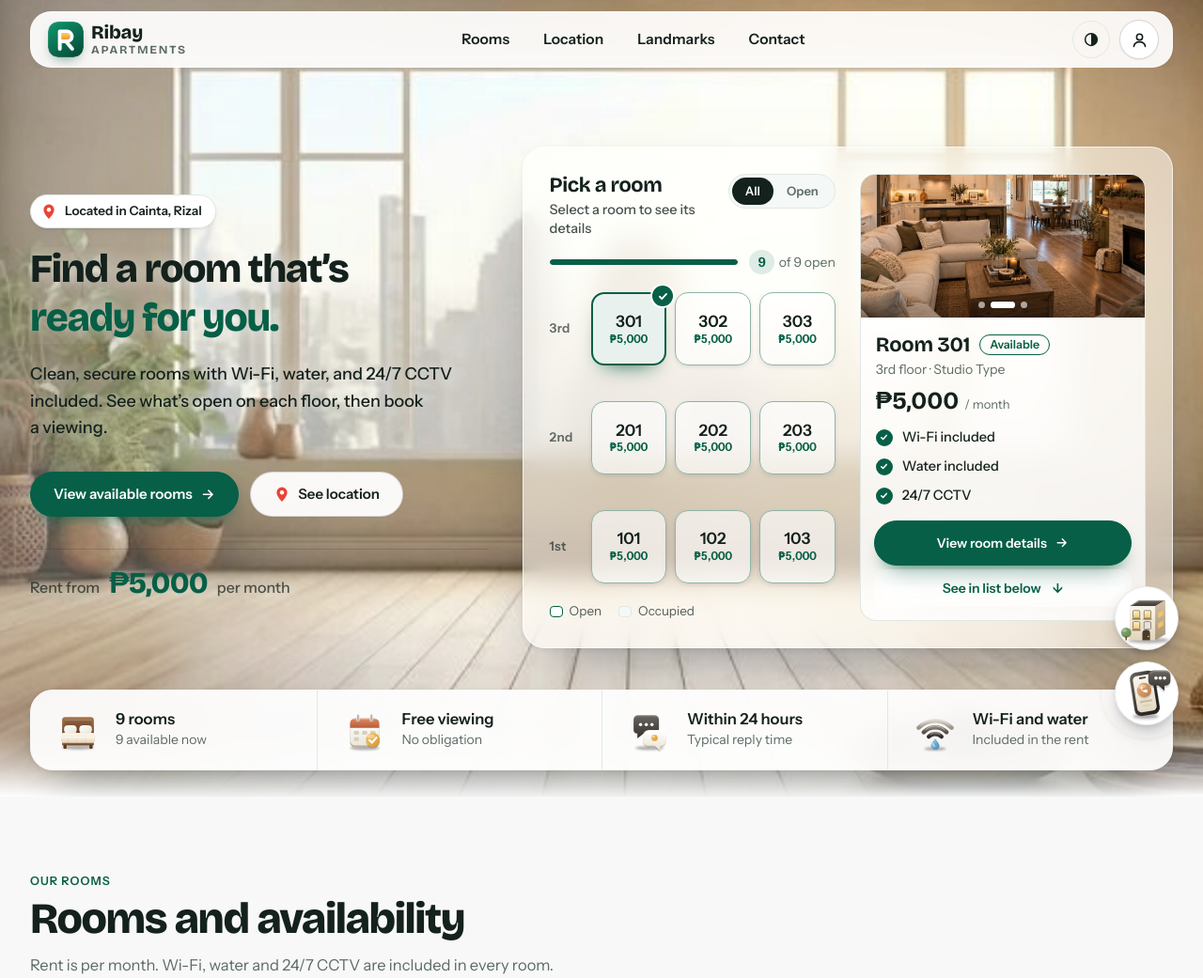
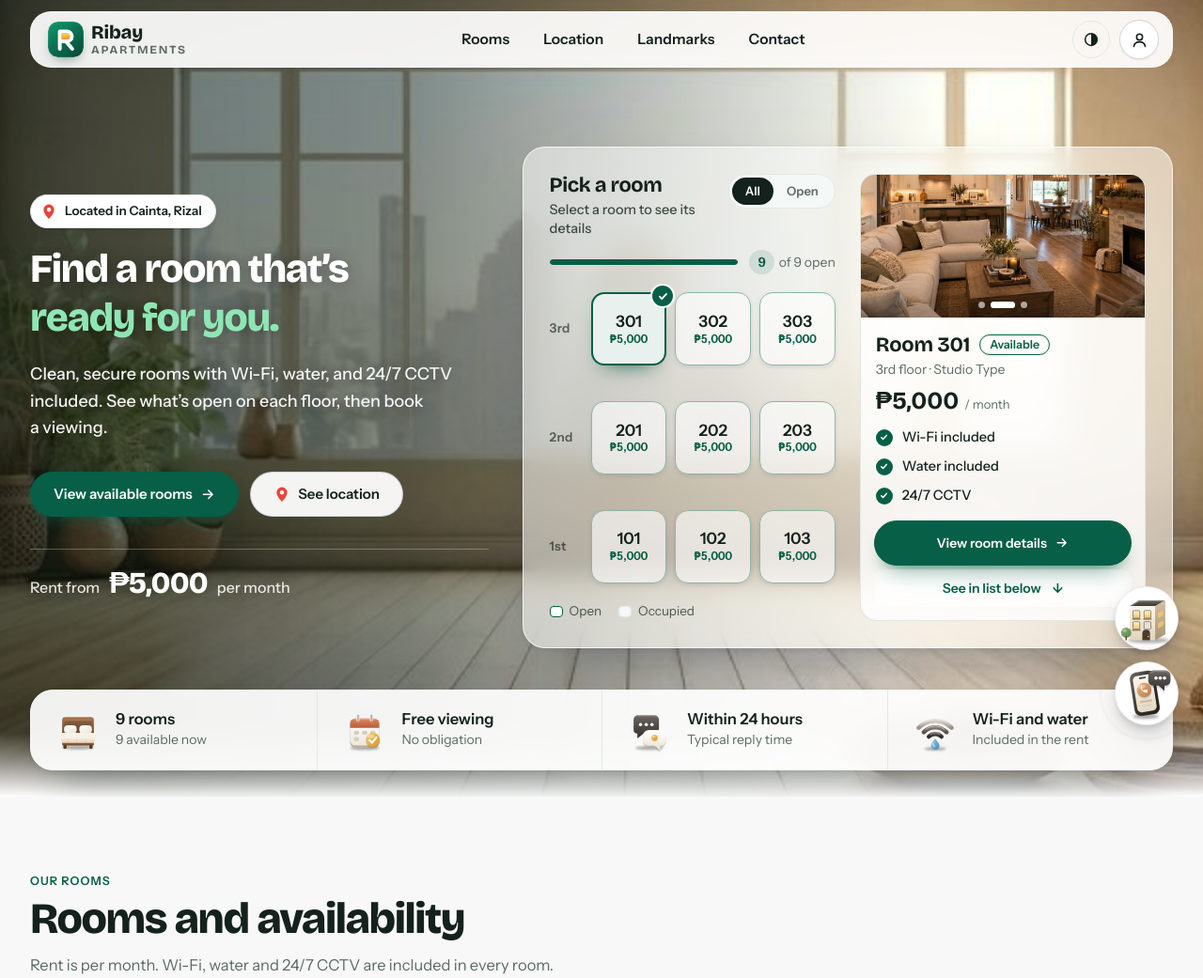
Before and after one commit to boadodean31-creator/apartments, a Django app: page / in a window 1280 px wide. Shown: the top 1041 px of the page at 94% size. Run offline with Django 5.2, Linux system fonts and the light colour scheme; data comes from the database, SQL or seed files in the repository; data that the repository does not hold is empty.

Commit message:
Banner shade with white hero text

```diff
--- a/rooms/static/rooms/hero-v3.css
+++ b/rooms/static/rooms/hero-v3.css
@@ -1,7 +1,9 @@
 /* Home hero, round 3 (desktop only), two small things:
    1. a wider "Pick a room" card (text column a little narrower, headline sized to still fit on two lines)
    2. the detail photo is a little shorter and the tiles a little taller (never taller than wide), so both sides end together
-   3. dark mode: the slim menu bar that appears after scrolling no longer leaves a gap above it
+   3. readable text: a soft dark shade over the LEFT of the banner photo and white headline/text on top of it
+      (the right side, behind the "Pick a room" card, stays bright). Tune the shade with --scrim below: 0% = none, 100% = black.
+   4. dark mode: the slim menu bar that appears after scrolling no longer leaves a gap above it
    To undo: delete this file and its <link> in base.html. */
 
 @media (min-width: 1000px) {
@@ -16,6 +18,27 @@
   html body .hero .bd .bd-rm { min-height: 68px; border-radius: 14px; }
 }
 
+/* ---------- readable text over the banner photo (desktop) ---------- */
+@media (min-width: 1000px) {
+  html body .herowrap.has-banner { --scrim: 60%; }
+  html body .herowrap.has-banner .herotint {
+    background:
+      linear-gradient(0deg, var(--bg) 0%, color-mix(in srgb, var(--bg) 0%, transparent) 8%),
+      linear-gradient(90deg,
+        color-mix(in srgb, #08160f var(--scrim), transparent) 0%,
+        color-mix(in srgb, #08160f calc(var(--scrim) * .82), transparent) 34%,
+        color-mix(in srgb, #08160f calc(var(--scrim) * .35), transparent) 58%,
+        color-mix(in srgb, #08160f 0%, transparent) 78%);
+  }
+  html body .has-banner .hero > div:first-child { text-shadow: 0 1px 16px rgba(4, 14, 9, .35); }
+  html body .has-banner .hero .roll,
+  html body .has-banner .hero .roll-track .l1 { color: #fff; }
+  html body .has-banner .hero .roll-track .l2 { color: #8ee6b4; }
+  html body .has-banner .hero > div:first-child p:not(.from) { color: rgba(255, 255, 255, .94); font-weight: 500; }
+  html body .has-banner .hero p.from { color: rgba(255, 255, 255, .86); border-top-color: rgba(255, 255, 255, .28); }
+  html body .has-banner .hero p.from strong { color: #fff; }
+}
+
 /* dark mode used a more specific rule that kept the 12px top gap on the slim bar */
 @media (min-width: 1100px) {
   html:root[data-theme="dark"] body:has(.herowrap.has-banner) header.compact { padding-top: 0; background: transparent; }
--- a/rooms/templates/rooms/base.html
+++ b/rooms/templates/rooms/base.html
@@ -12,7 +12,7 @@
 {% block head %}{% endblock %}
 <link rel="stylesheet" href="{% static 'rooms/mobile.css' %}?v=16">
 <link rel="stylesheet" href="{% static 'rooms/account.css' %}?v=2">
-<link rel="stylesheet" href="{% static 'rooms/site-polish.css' %}?v=2"><link rel="stylesheet" href="{% static 'rooms/refine.css' %}?v=9"><link rel="stylesheet" href="{% static 'rooms/rooms-v3.css' %}?v=1"><link rel="stylesheet" href="{% static 'rooms/calm.css' %}?v=2"><link rel="stylesheet" href="{% static 'rooms/hero-ref.css' %}?v=1"><link rel="stylesheet" href="{% static 'rooms/hero-v2.css' %}?v=1"><link rel="stylesheet" href="{% static 'rooms/room-cards.css' %}?v=4"><link rel="stylesheet" href="{% static 'rooms/hero-v3.css' %}?v=4">
+<link rel="stylesheet" href="{% static 'rooms/site-polish.css' %}?v=2"><link rel="stylesheet" href="{% static 'rooms/refine.css' %}?v=9"><link rel="stylesheet" href="{% static 'rooms/rooms-v3.css' %}?v=1"><link rel="stylesheet" href="{% static 'rooms/calm.css' %}?v=2"><link rel="stylesheet" href="{% static 'rooms/hero-ref.css' %}?v=1"><link rel="stylesheet" href="{% static 'rooms/hero-v2.css' %}?v=1"><link rel="stylesheet" href="{% static 'rooms/room-cards.css' %}?v=4"><link rel="stylesheet" href="{% static 'rooms/hero-v3.css' %}?v=5">
 <script>/* light mode is the default; dark only if the visitor chose it with the toggle (saved in localStorage) */var t="light";try{t=localStorage.getItem("theme")||"light"}catch(e){}document.documentElement.dataset.theme=t;</script>
 </head>
 <body>
```
